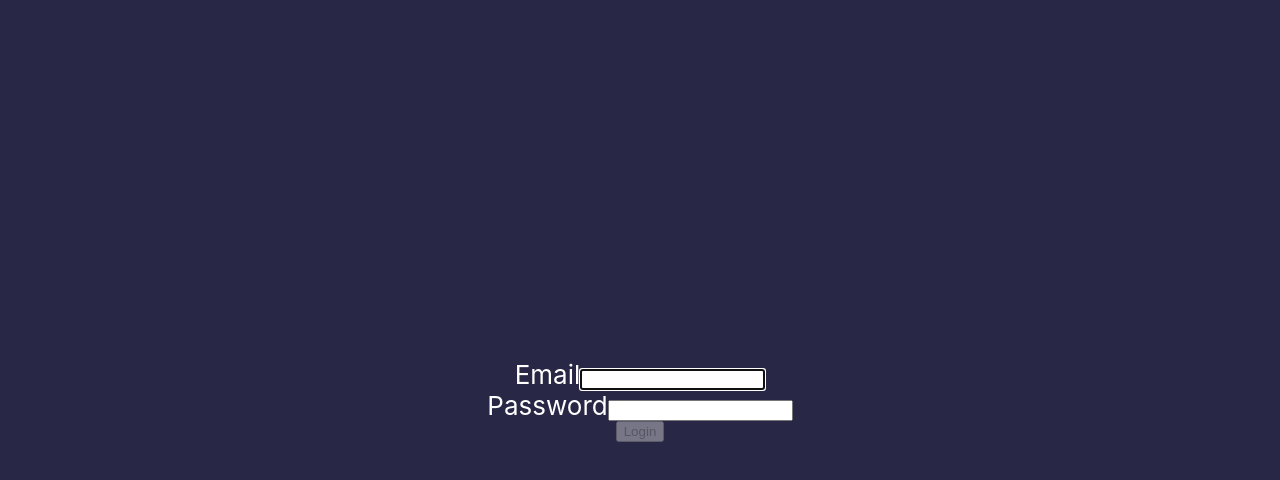
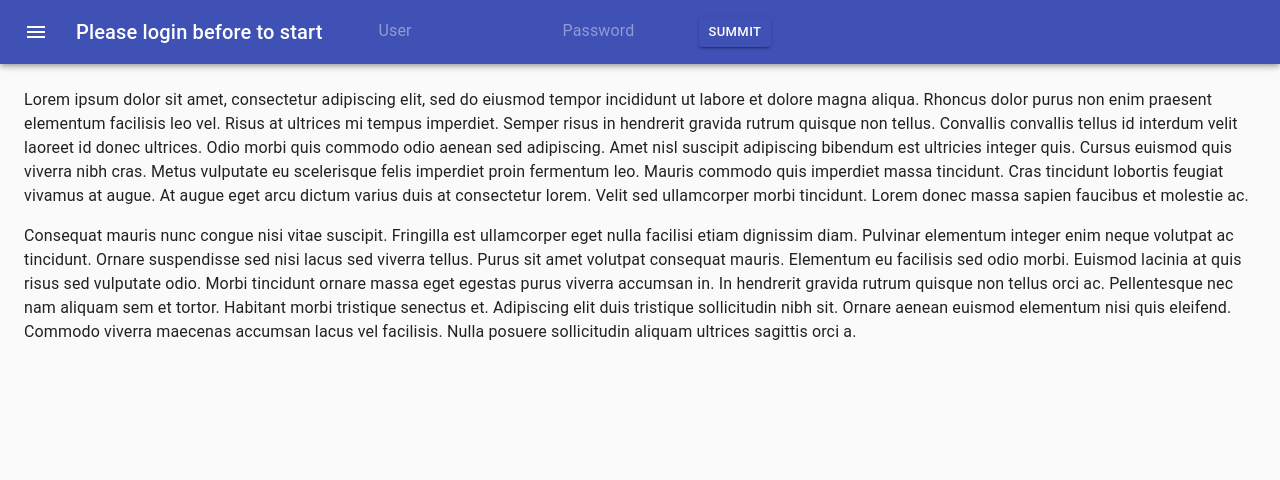
Before and after one commit to Kevinmenar/ApForTheWin, a React (Create React App) app in the folder acmesil/: page / in a window 1280 px wide. Shown: the top 480 px of the page. Built offline with nearby package versions, Linux system fonts and the light colour scheme.

Commit message:
Add a new interface

```diff
--- a/acmesil/package.json
+++ b/acmesil/package.json
@@ -3,6 +3,8 @@
   "version": "0.1.0",
   "private": true,
   "dependencies": {
+    "@material-ui/core": "^4.0.1",
+    "@material-ui/icons": "^4.0.1",
     "axios": "^0.18.0",
     "bootstrap": "^4.3.1",
     "material-ui": "^0.20.2",
--- a/acmesil/src/App.js
+++ b/acmesil/src/App.js
@@ -1,25 +1,235 @@
 import React from 'react';
-import logo from './logo.svg';
-import './App.css';
+import clsx from 'clsx';
+import { makeStyles, useTheme } from '@material-ui/core/styles';
+import Drawer from '@material-ui/core/Drawer';
+import CssBaseline from '@material-ui/core/CssBaseline';
+import AppBar from '@material-ui/core/AppBar';
+import Toolbar from '@material-ui/core/Toolbar';
+import List from '@material-ui/core/List';
+import Typography from '@material-ui/core/Typography';
+import Divider from '@material-ui/core/Divider';
+import IconButton from '@material-ui/core/IconButton';
+import MenuIcon from '@material-ui/icons/Menu';
+import ChevronLeftIcon from '@material-ui/icons/ChevronLeft';
+import ChevronRightIcon from '@material-ui/icons/ChevronRight';
+import ListItem from '@material-ui/core/ListItem';
+import ListItemIcon from '@material-ui/core/ListItemIcon';
+import ListItemText from '@material-ui/core/ListItemText';
+import InboxIcon from '@material-ui/icons/MoveToInbox';
+import MailIcon from '@material-ui/icons/Mail';
+import InputBase from '@material-ui/core/InputBase';
+import Button from '@material-ui/core/Button';
+
+const drawerWidth = 240;
+
+const useStyles = makeStyles(theme => ({
+  root: {
+    display: 'flex',
+  },
+  appBar: {
+    transition: theme.transitions.create(['margin', 'width'], {
+      easing: theme.transitions.easing.sharp,
+      duration: theme.transitions.duration.leavingScreen,
+    }),
+  },
+  appBarShift: {
+    width: `calc(100% - ${drawerWidth}px)`,
+    marginLeft: drawerWidth,
+    transition: theme.transitions.create(['margin', 'width'], {
+      easing: theme.transitions.easing.easeOut,
+      duration: theme.transitions.duration.enteringScreen,
+    }),
+  },
+  menuButton: {
+    marginRight: theme.spacing(2),
+  },
+  hide: {
+    display: 'none',
+  },
+  drawer: {
+    width: drawerWidth,
+    flexShrink: 0,
+  },
+  drawerPaper: {
+    width: drawerWidth,
+  },
+  drawerHeader: {
+    display: 'flex',
+    alignItems: 'center',
+    padding: '0 8px',
+    ...theme.mixins.toolbar,
+    justifyContent: 'flex-end',
+  },
+  content: {
+    flexGrow: 1,
+    padding: theme.spacing(3),
+    transition: theme.transitions.create('margin', {
+      easing: theme.transitions.easing.sharp,
+      duration: theme.transitions.duration.leavingScreen,
+    }),
+    marginLeft: -drawerWidth,
+  },
+  contentShift: {
+    transition: theme.transitions.create('margin', {
+      easing: theme.transitions.easing.easeOut,
+      duration: theme.transitions.duration.enteringScreen,
+    }),
+    marginLeft: 0,
+  },
+  inputRoot: {
+    color: 'inherit',
+  },
+  inputInput: {
+    padding: theme.spacing(1, 1, 1, 7),
+    transition: theme.transitions.create('width'),
+    width: '100%',
+    [theme.breakpoints.up('sm')]: {
+      width: 120,
+      '&:focus': {
+        width: 200,
+      },
+    },
+  },
+  margin: {
+    margin: theme.spacing(1),
+  },
+}));
 
 function App() {
+  const classes = useStyles();
+  const theme = useTheme();
+  const [open, setOpen] = React.useState(false);
+  const [selectedIndex, setSelectedIndex] = React.useState(1);
+
+  function handleDrawerOpen() {
+    setOpen(true);
+  }
+
+  function handleDrawerClose() {
+    setOpen(false);
+  }
+
+  function handleListItemClick(event, index) {
+    console.log("The current index is: ", index );
+    setSelectedIndex(index);
+  }
+
+  function handleChange(event) {
+    console.log(event.target.value)
+  }
+
   return (
-    <div className="App">
-      <header className="App-header">
-        <img src={logo} className="App-logo" alt="logo" />
-        <p>
-          Edit <code>src/App.js</code> and save to reload.
-        </p>
-        <a
-          className="App-link"
-          href="https://reactjs.org"
-          target="_blank"
-          rel="noopener noreferrer"
-        >
-          hello world
-        </a>
-
-      </header>
+    <div className={classes.root}>
+      <CssBaseline />
+      <AppBar
+        position="fixed"
+        className={clsx(classes.appBar, {
+          [classes.appBarShift]: open,
+        })}
+      >
+        <Toolbar>
+          <IconButton
+            color="inherit"
+            aria-label="Open drawer"
+            onClick={handleDrawerOpen}
+            edge="start"
+            className={clsx(classes.menuButton, open && classes.hide)}
+          >
+            <MenuIcon />
+          </IconButton>
+          <Typography variant="h6" noWrap>
+            Please login before to start
+          </Typography>
+          <div className={classes.search}>
+            <InputBase
+              placeholder="User"
+              onChange={(e) => {console.log(e.target.value)}}
+              classes={{
+                root: classes.inputRoot,
+                input: classes.inputInput,
+              }}
+            />
+            <InputBase
+              placeholder="Password"
+              onChange={(e) => {console.log(e.target.value)}}
+              classes={{
+                root: classes.inputRoot,
+                input: classes.inputInput,
+              }}
+            />
+            <Button variant="contained" size="small" color="primary" className={classes.margin}>
+              Summit
+            </Button>
+          </div>
+        </Toolbar>
+      </AppBar>
+      <Drawer
+        className={classes.drawer}
+        variant="persistent"
+        anchor="left"
+        open={open}
+        classes={{
+          paper: classes.drawerPaper,
+        }}
+      >
+        <div className={classes.drawerHeader}>
+          <IconButton onClick={handleDrawerClose}>
+            {theme.direction === 'ltr' ? <ChevronLeftIcon /> : <ChevronRightIcon />}
+          </IconButton>
+        </div>
+        <Divider />
+        <List>
+          {['Inbox', 'Starred', 'Send email', 'Drafts'].map((text, index) => (
+            <ListItem
+              button key={text}
+              selected={selectedIndex === index}
+              onClick={event => handleListItemClick(event, index)}
+            >
+              <ListItemIcon>{index % 2 === 0 ? <InboxIcon /> : <MailIcon />}</ListItemIcon>
+              <ListItemText primary={text} />
+            </ListItem>
+          ))}
+        </List>
+        <Divider />
+        <List>
+          {['All mail', 'Trash', 'Spam'].map((text, index) => (
+            <ListItem button key={text}>
+              <ListItemIcon>{index % 2 === 0 ? <InboxIcon /> : <MailIcon />}</ListItemIcon>
+              <ListItemText primary={text} />
+            </ListItem>
+          ))}
+        </List>
+      </Drawer>
+      <main
+        className={clsx(classes.content, {
+          [classes.contentShift]: open,
+        })}
+      >
+        <div className={classes.drawerHeader} />
+        <Typography paragraph>
+          Lorem ipsum dolor sit amet, consectetur adipiscing elit, sed do eiusmod tempor incididunt
+          ut labore et dolore magna aliqua. Rhoncus dolor purus non enim praesent elementum
+          facilisis leo vel. Risus at ultrices mi tempus imperdiet. Semper risus in hendrerit
+          gravida rutrum quisque non tellus. Convallis convallis tellus id interdum velit laoreet id
+          donec ultrices. Odio morbi quis commodo odio aenean sed adipiscing. Amet nisl suscipit
+          adipiscing bibendum est ultricies integer quis. Cursus euismod quis viverra nibh cras.
+          Metus vulputate eu scelerisque felis imperdiet proin fermentum leo. Mauris commodo quis
+          imperdiet massa tincidunt. Cras tincidunt lobortis feugiat vivamus at augue. At augue eget
+          arcu dictum varius duis at consectetur lorem. Velit sed ullamcorper morbi tincidunt. Lorem
+          donec massa sapien faucibus et molestie ac.
+        </Typography>
+        <Typography paragraph>
+          Consequat mauris nunc congue nisi vitae suscipit. Fringilla est ullamcorper eget nulla
+          facilisi etiam dignissim diam. Pulvinar elementum integer enim neque volutpat ac
+          tincidunt. Ornare suspendisse sed nisi lacus sed viverra tellus. Purus sit amet volutpat
+          consequat mauris. Elementum eu facilisis sed odio morbi. Euismod lacinia at quis risus sed
+          vulputate odio. Morbi tincidunt ornare massa eget egestas purus viverra accumsan in. In
+          hendrerit gravida rutrum quisque non tellus orci ac. Pellentesque nec nam aliquam sem et
+          tortor. Habitant morbi tristique senectus et. Adipiscing elit duis tristique sollicitudin
+          nibh sit. Ornare aenean euismod elementum nisi quis eleifend. Commodo viverra maecenas
+          accumsan lacus vel facilisis. Nulla posuere sollicitudin aliquam ultrices sagittis orci a.
+        </Typography>
+      </main>
     </div>
   );
 }
--- a/acmesil/src/index.js
+++ b/acmesil/src/index.js
@@ -1,11 +1,11 @@
 import React from 'react';
 import ReactDOM from 'react-dom';
 import './index.css';
-//import App from './App';
+import App from './App';
 import * as serviceWorker from './serviceWorker';
 import Login from './Login';
 
-ReactDOM.render(<Login />, document.getElementById('root'));
+ReactDOM.render(<App />, document.getElementById('root'));
 
 // If you want your app to work offline and load faster, you can change
 // unregister() to register() below. Note this comes with some pitfalls.
```
Also changed, not shown: 2 other files (tests, documents, lock files or other folders).
